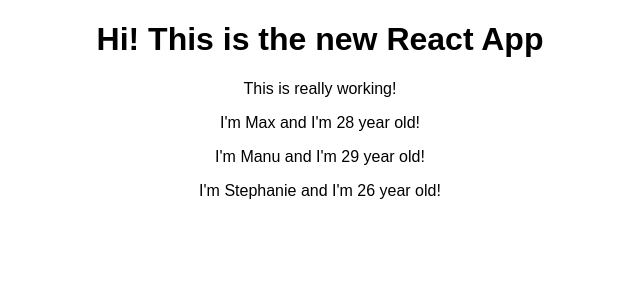
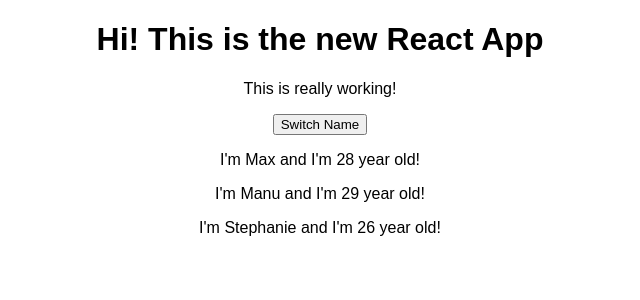
Before and after one commit to vierageorge/learning-react, a React (Create React App) app: page / in a window 1280 px wide. Shown: the top 300 px of the page, without its empty margins (320-960 px from the left). Built offline with nearby package versions, Linux system fonts and the light colour scheme.

Commit message:
Introduces handler functions

```diff
--- a/src/App.js
+++ b/src/App.js
@@ -9,11 +9,17 @@
       {name: "Stephanie", age:26}
     ]
   }
+
+  switchNameHandler = () => {
+    console.log('Was clicked!')
+  }
+
   render() {
     return (
       <div className="App">
         <h1>Hi! This is the new React App</h1>
         <p>This is really working!</p>
+        <button onClick={this.switchNameHandler}>Switch Name</button>
         <Person name={this.state.persons[0].name} age={this.state.persons[0].age} />
         <Person name={this.state.persons[1].name} age={this.state.persons[1].age} />
         <Person name={this.state.persons[2].name} age={this.state.persons[2].age} />
```
